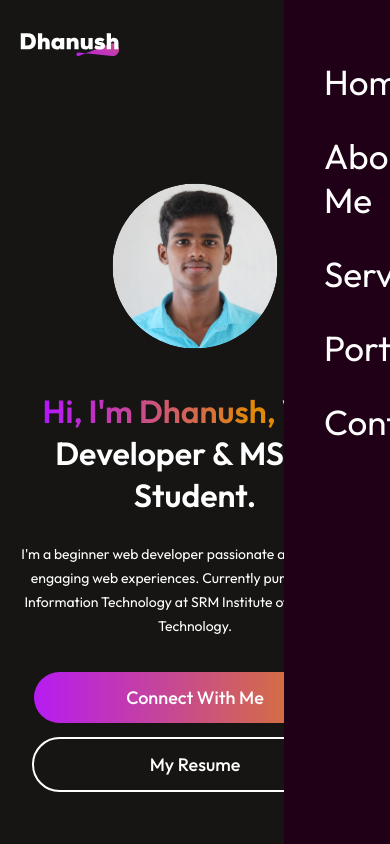
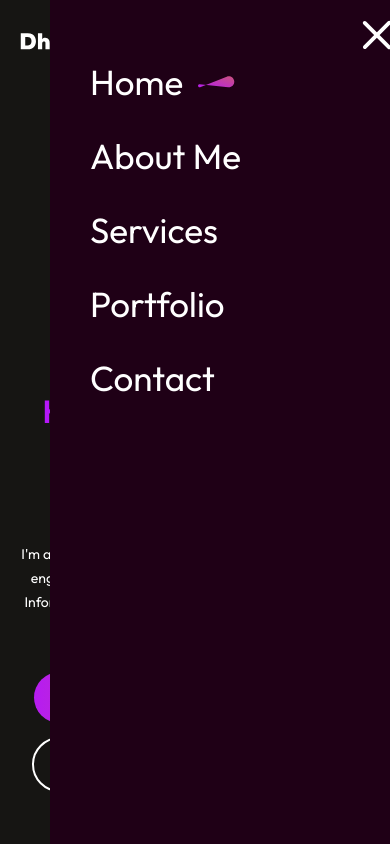
Before and after one commit to Dhanush261003/portfolio, a React (Vite) app: page / in a window 390 px wide. Shown: the top 844 px of the page. Built offline with nearby package versions, Linux system fonts and the light colour scheme; a web font is replaced by a local one.

Commit message:
10th mobile 480

```diff
--- a/index.html
+++ b/index.html
@@ -5,6 +5,7 @@
   <meta charset="UTF-8" />
   <link rel="icon" type="image/svg+xml" href="" />
   <meta name="viewport" content="width=device-width, initial-scale=1.0" />
+
   <title>portfolio</title>
 
   <link rel="preconnect" href="https://fonts.googleapis.com">
--- a/src/Components/Navbar/Navbar.css
+++ b/src/Components/Navbar/Navbar.css
@@ -116,7 +116,7 @@
         align-items: start;
         top: 0;
         gap: 30px;
-        width: 40%;
+        width: 100%;
         height: 100%;
         z-index: 2;
         right: -50px;
```
